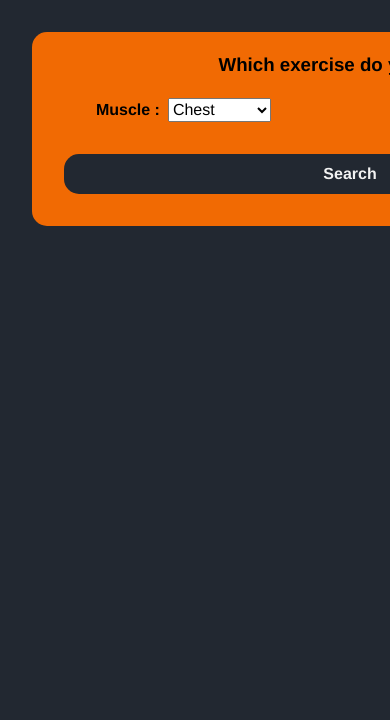
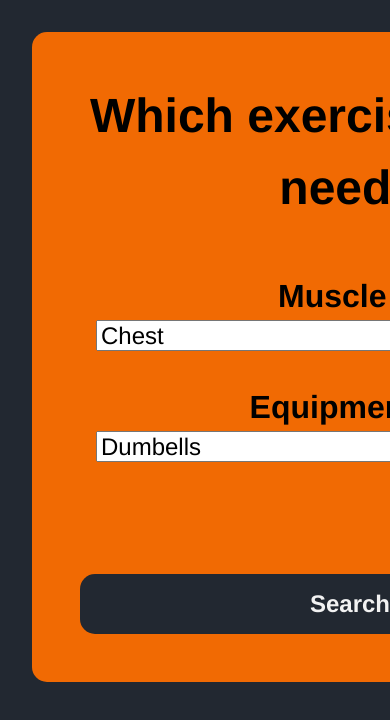
Before and after one commit to 0xs3pi0l/Gym-compendium, a plain HTML site: page frontend/index.html in a window 390 px wide. Shown: the top 720 px of the page. Drawn offline with Linux system fonts and the light colour scheme.

Commit message:
Add responsive behavior to the frontend

```diff
--- a/frontend/style.css
+++ b/frontend/style.css
@@ -132,3 +132,44 @@ iframe {
     font-size: 2em;
     text-align: center;
 }
+
+
+/* RERSPONSIVE DESIGN */
+
+@media(max-width : 500px){
+
+    .exercise-card h3{
+        font-size: 3em;
+    }
+
+    .exercise-card p{
+        font-size: 2em;
+    }
+
+    .search-div h3 {
+        font-size: 3em;
+        text-align: center;
+    }
+
+    .search-div h4 {
+        font-size: 2em;
+        text-align: center;
+    }
+
+    #muscle-menu {
+        font-size: 1.5em;
+    }
+
+    #equipment-menu {
+        font-size: 1.5em;
+    }
+
+    .search-div div {
+        flex-direction: column;
+        margin: 0 2em 2em 2em;
+    }
+
+    .search-div button {
+        font-size: 1.5em;
+    }
+}
```
Also changed, not shown: 1 other file.
